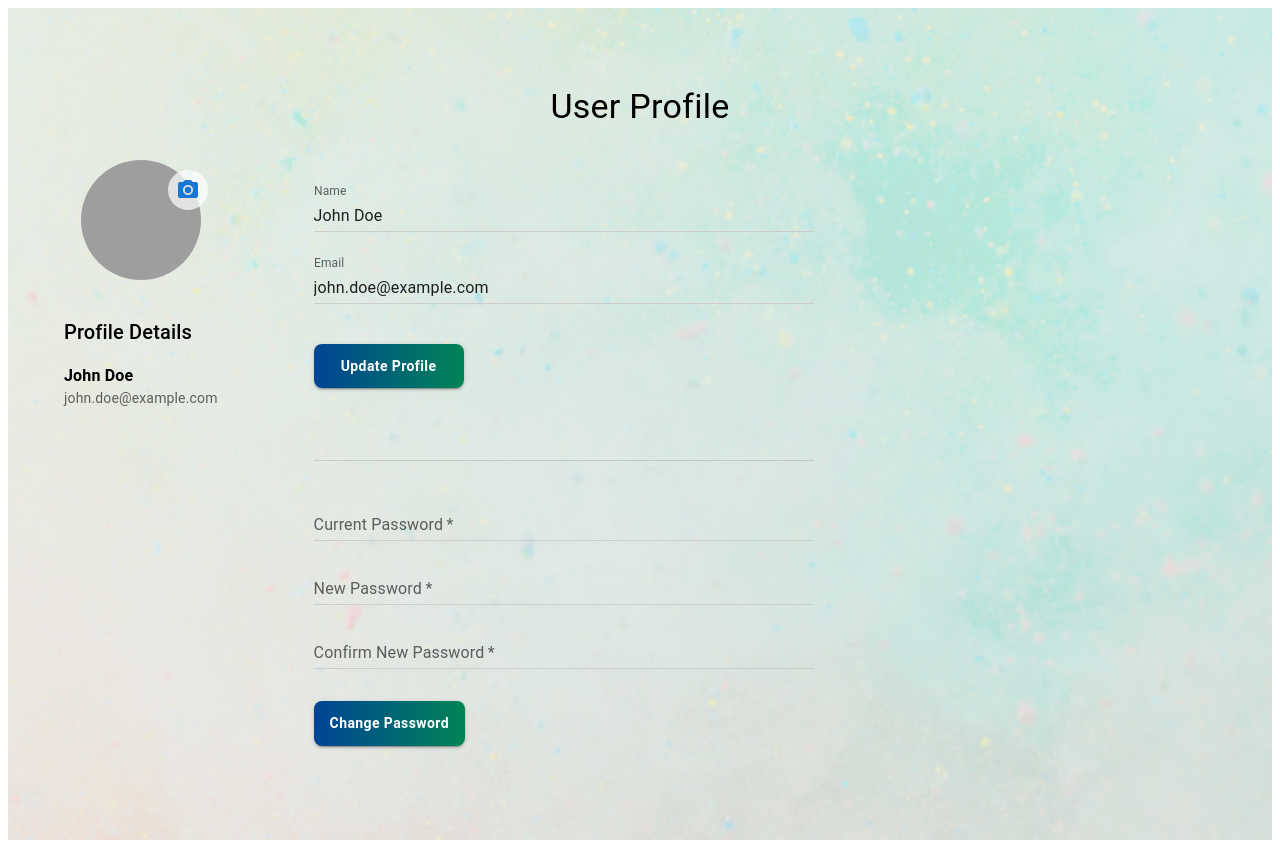
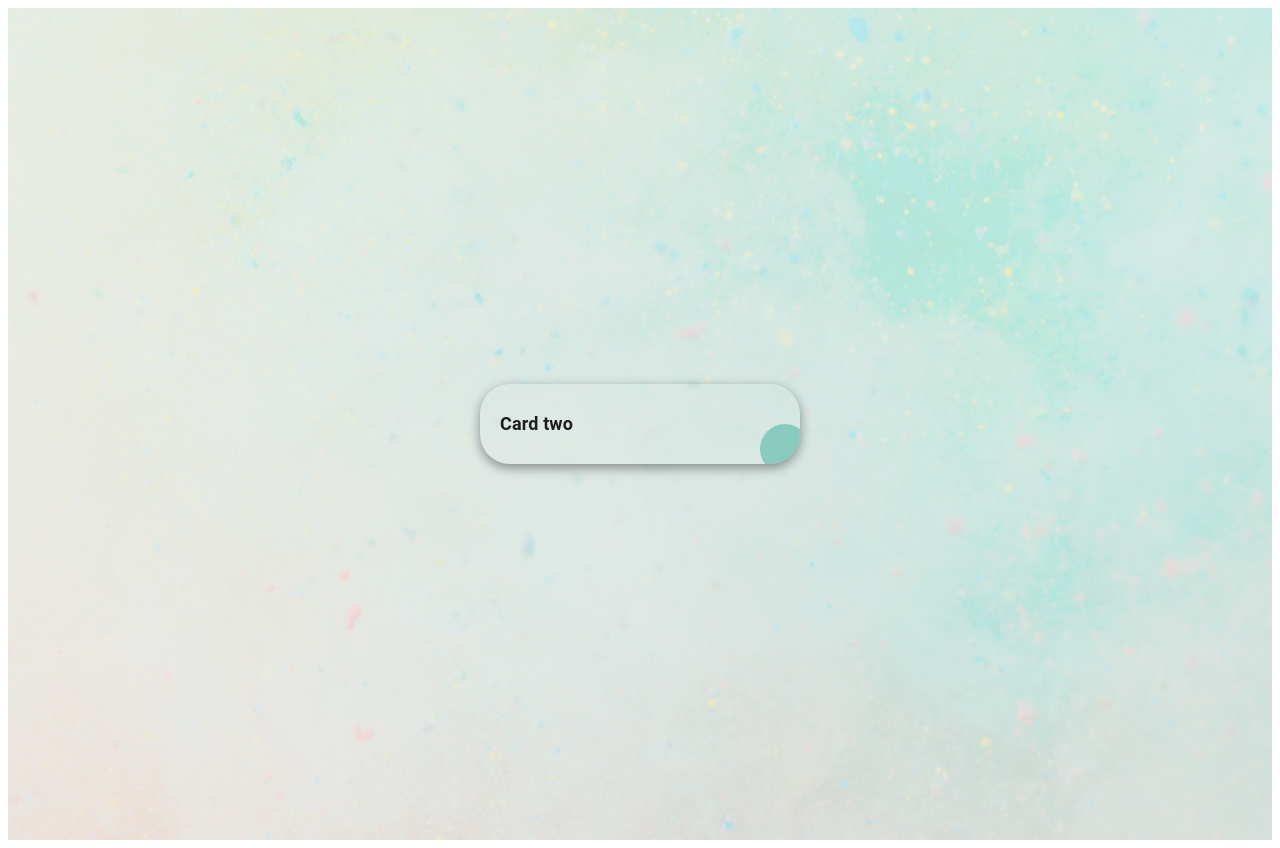
Before and after one commit to HanoodTunio/living-with-bpd, a React (Vite) app in the folder front-end/: page / in a window 1280 px wide. Built offline with nearby package versions, Linux system fonts and the light colour scheme; grey boxes are pictures that could not be loaded.

Commit message:
Implemented two distinct admin cards with customized card layouts and styles.

```diff
--- a/front-end/src/App.jsx
+++ b/front-end/src/App.jsx
@@ -30,6 +30,8 @@ import ExercisesPage from "./pages/ExcercisesPage";
 import backgroundImage from "./assets/images/backgroundColor.jpg"; // Path to your background image
 import BinaryTrackerPage from "./pages/BinaryTrakerPage";
 import UserProfilePage from "./pages/UserProfilePage";
+import AdminCard from "../src/components/common/Admin/AdminCard";
+import AdminCardTwo from "../src/components/common/Admin/AdminCardTwo";
 
 const App = () => {
   return (
@@ -47,7 +49,7 @@ const App = () => {
       }}
     >
       {/* <BinaryTrackerPage /> Render the page directly */}
-      <UserProfilePage />
+      <AdminCardTwo heading={"Card two"} />
     </Box>
   );
 };
--- /dev/null
+++ b/front-end/src/components/common/Admin/AdminCard.jsx
@@ -0,0 +1,107 @@
+import React from "react";
+import { Box, Typography, Button } from "@mui/material";
+import Circle from "../Circle/Circle";
+
+const CustomCard = ({ heading, onButtonClick }) => {
+  return (
+    <Box
+      sx={{
+        width: 200,
+        height: 400,
+        backgroundColor: "transparent",
+        boxShadow: "0 4px 12px rgba(0, 0, 0, 0.4)",
+        position: "relative",
+        borderTopLeftRadius: "150px", // Fully rounded top-left
+        borderTopRightRadius: "150px", // Fully rounded top-right
+        borderBottomLeftRadius: "20px", // Slightly rounded bottom-left
+        borderBottomRightRadius: "20px", // Slightly rounded bottom-right
+        overflow: "hidden", // Prevent content overflow
+      }}
+    >
+      {/* Heading Section */}
+      <Box
+        sx={{
+          position: "absolute",
+          top: "22%", // Move heading up, so it is above the circles
+          left: "50%", // Align horizontally
+          transform: "translateX(-50%)", // Perfect horizontal center
+          textAlign: "center",
+        }}
+      >
+        <Typography
+          variant="h6"
+          color="textPrimary"
+          sx={{
+            fontWeight: "bold", // Apply bold styling
+          }}
+        >
+          {heading}
+        </Typography>
+      </Box>
+
+      {/* Circles */}
+      <Circle
+        size={200}
+        color="#3CAF99"
+        opacity={0.1}
+        top="-50px"
+        left="-50px"
+      />
+      <Circle
+        size={150}
+        color="#3CAF99"
+        opacity={0.13}
+        top="100px"
+        left="80px"
+      />
+      <Circle
+        size={100}
+        color="#3CAF99"
+        opacity={0.14}
+        top="260px"
+        left="-10px"
+      />
+
+      {/* Circle Button */}
+      <Box
+        sx={{
+          position: "absolute",
+          bottom: "60px", // Position the button near the bottom
+          left: "50%", // Center horizontally
+          transform: "translateX(-50%)", // Center the button
+        }}
+      >
+        <Button
+          onClick={onButtonClick} // Execute the provided function when clicked
+          sx={{
+            width: 85, // Slightly larger size for better touchability
+            height: 85,
+            borderRadius: "55%", // Circle shape
+            backgroundColor: "#3CAF99", // Green color
+            color: "white",
+            fontSize: "50px", // Bigger text size for better readability
+            display: "flex", // Flex to center the text inside the circle
+            justifyContent: "center", // Center text horizontally
+            alignItems: "center", // Center text vertically
+            boxShadow: "0 4px 8px rgba(0, 0, 0, 0.2)", // Add shadow for depth
+            transition: "all 0.3s ease", // Smooth transition for hover effect
+            "&:hover": {
+              backgroundColor: "#2c8f6c", // Darker green on hover
+              boxShadow: "0 8px 16px rgba(0, 0, 0, 0.3)", // Increase shadow on hover for effect
+            },
+            "&:focus": {
+              outline: "none", // Remove focus outline for a cleaner look
+            },
+            cursor: "pointer", // Change cursor on hover to indicate interactivity
+          }}
+        >
+          <Typography variant="h6" sx={{ fontWeight: "bold" }}>
+            +
+          </Typography>
+        </Button>
+      </Box>
+    </Box>
+  );
+};
+
+export default CustomCard;
--- /dev/null
+++ b/front-end/src/components/common/Admin/AdminCardTwo.jsx
@@ -0,0 +1,70 @@
+import React from "react";
+import { Box, Typography } from "@mui/material";
+import Circle from "../Circle/Circle"; // Assuming this Circle component is already working
+
+const AdminCardTwo = ({ heading, onButtonClick }) => {
+  return (
+    <Box
+      sx={{
+        width: 300, // Wider rectangular card
+        height: 80, // Adjusted height to make the card more spacious
+        backgroundColor: "transparent",
+        boxShadow: "0 4px 12px rgba(0, 0, 0, 0.4)",
+        position: "relative", // Make sure it's a positioned container
+        borderRadius: "30px", // Less rounded corners for a rectangle
+        overflow: "hidden", // Prevent content overflow
+        cursor: "pointer", // Make the entire card clickable
+        display: "flex", // Flexbox for easier layout
+        alignItems: "center", // Vertically center the heading
+        paddingLeft: "20px", // Padding to the left to prevent text from touching the edge
+      }}
+      onClick={onButtonClick} // Make the entire card clickable
+    >
+      {/* Heading Section */}
+      <Box
+        sx={{
+          display: "flex",
+          justifyContent: "flex-start", // Align the heading to the left
+          flex: 1, // Allow heading to take available space
+        }}
+      >
+        <Typography
+          variant="h6"
+          color="textPrimary"
+          sx={{
+            fontWeight: "bold", // Apply bold styling
+            fontSize: "18px", // Adjust font size
+            display: "inline-block", // Ensure heading behaves as an inline block
+            zIndex: 2, // Make sure heading stays on top of the circle
+          }}
+        >
+          {heading}
+        </Typography>
+      </Box>
+
+      {/* Circle */}
+      <Box
+        sx={{
+          position: "absolute",
+          right: "40px", // Keep the circle within the card on the right
+          top: "50%", // Vertically center the circle
+          transform: "translateY(-50%)", // Correct vertical alignment
+          zIndex: 1, // Ensure circle stays below the heading text
+          // Responsive adjustments
+          "@media (max-width: 600px)": {
+            right: "10px", // For small screens, move the circle slightly inward
+            top: "45%", // Adjust vertical positioning for small screens
+          },
+          "@media (max-width: 900px)": {
+            right: "30px", // Adjust for medium screens
+            top: "50%", // Ensure the circle is still centered on medium screens
+          },
+        }}
+      >
+        <Circle size={50} color="#3CAF99" opacity={0.5} />
+      </Box>
+    </Box>
+  );
+};
+
+export default AdminCardTwo;
```
